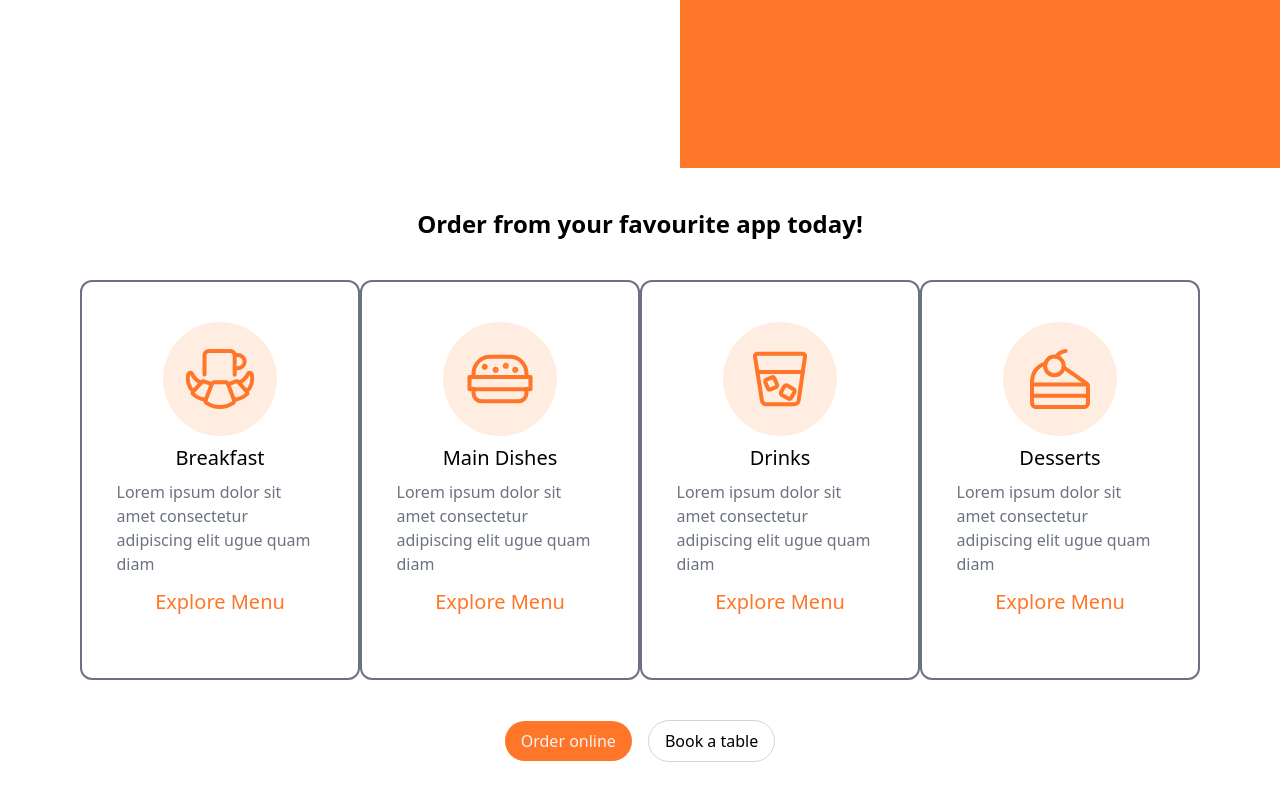
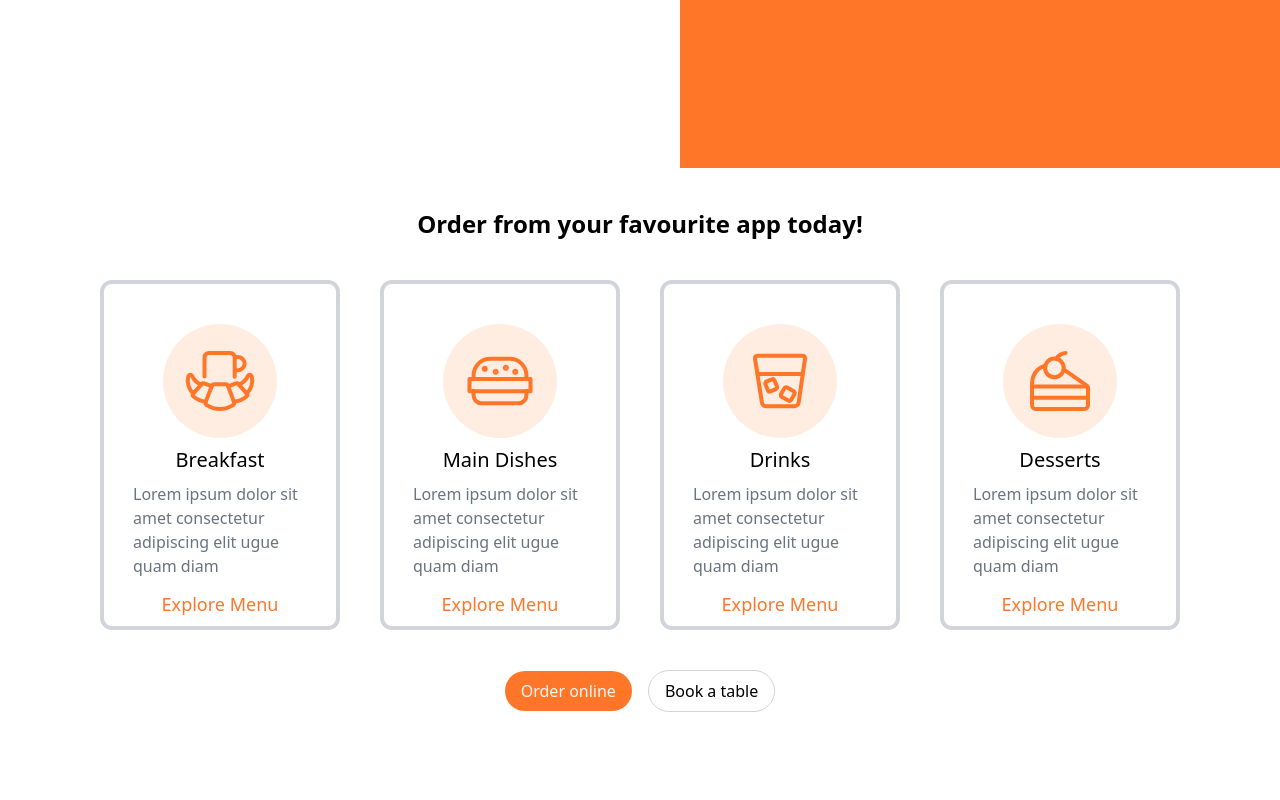
Before and after one commit to shvam0000/restaurant-website, a Next.js app: page / in a window 1280 px wide. Shown: the part 705-1505 px from the top of the page. After the commit the page ends 1457 px from the top, so only its background shows below. Built offline with nearby package versions, Linux system fonts and the light colour scheme.

Commit message:
💄 UI changes

```diff
--- a/src/components/home/browse-menu.tsx
+++ b/src/components/home/browse-menu.tsx
@@ -32,7 +32,7 @@ const cardData = [
 
 const BrowseMenu = () => {
   return (
-    <div className="my-10 h-screen">
+    <div className="my-10 ">
       <div>
         <h1 className="font-bold text-2xl flex justify-center">
           Order from your favourite app today!
--- a/src/components/home/menu-card.tsx
+++ b/src/components/home/menu-card.tsx
@@ -3,7 +3,7 @@ import React from 'react';
 
 const MenuCard: React.FC<MenuCardProps> = ({ logo, title, description }) => {
   return (
-    <div className="border-2 border-gray-500 rounded-xl h-[400px] w-[300px] py-10">
+    <div className="border-4 border-gray-300 rounded-xl h-[350px] mx-5 py-10">
       <div className="flex justify-center items-center">
         <div className="w-3/4">
           <div className="flex justify-center items-center">{logo}</div>
@@ -13,7 +13,7 @@ const MenuCard: React.FC<MenuCardProps> = ({ logo, title, description }) => {
           <p className="text-md flex justify-center mt-2 text-gray-500">
             {description}
           </p>
-          <h1 className="text-primary-orange text-xl font-medium pt-3 flex justify-center">
+          <h1 className="text-primary-orange text-lg pt-3 flex justify-center">
             Explore Menu
           </h1>
         </div>
```
